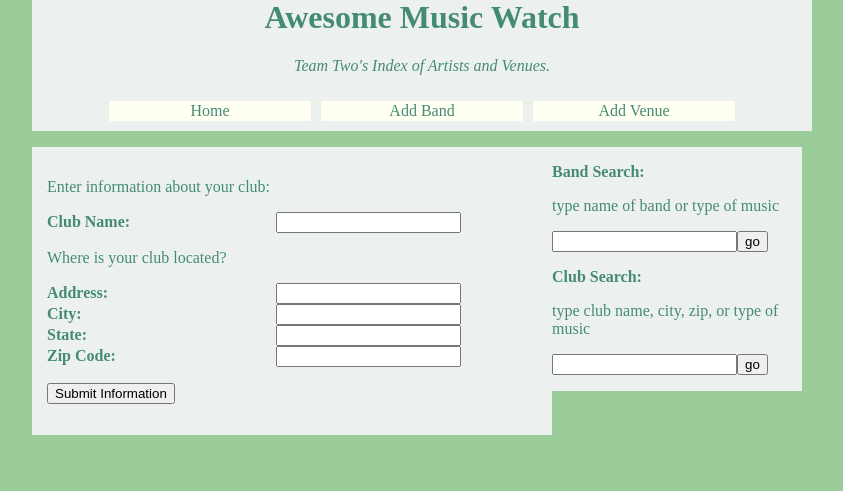
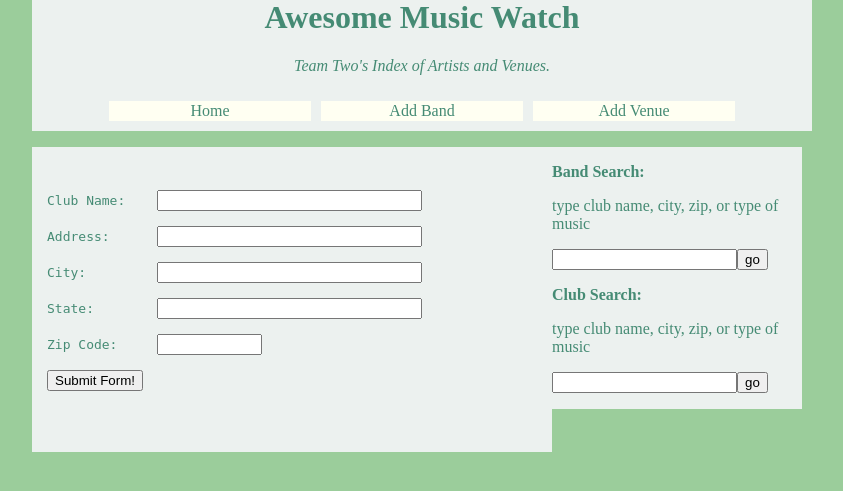
Before and after one commit to bcordova/teamTwo, a PHP site: page /addvenue.php in a window 1280 px wide. Shown: the part 41-532 px from the top of the page, without its empty margins (218-1061 px from the left). Run offline with PHP 8.4, Linux system fonts and the light colour scheme.

Commit message:
update venue

```diff
--- a/addvenue.php
+++ b/addvenue.php
@@ -1,46 +1,69 @@
-<html>
-<head>
-  <meta http-equiv="Content-Type" content="text/html; charset=utf-8" />
+<!DOCTYPE HTML PUBLIC "-//W3C//DTD HTML 4.0 Transitional//EN">
+<HTML>
+ <HEAD>
+ <meta http-equiv="Content-Type" content="text/html; charset=utf-8" />
   <title>Awesome Music Watch</title>
   <link rel="stylesheet" type="text/css" href="style.css" />
-</head>
-
-<div id="wrap">
-<body>
-
-<?php
-	include("header.php");
-
-?>
-
-<div id='main'>
-
-<p>Enter information about your club:</p>
-<form method="post" action="newVenue.php">
-    <label for="name">Club Name:</label>
-    <input type="text" id="name" name="name" /><br />
-	<p>Where is your club located?<p>
-	<label for="name">Address:</label>
-    <input type="text" id="address" name="address" /><br />
-	<label for="name">City:</label>
-    <input type="text" id="city" name="city" /><br />
-	<label for="name">State:</label>
-    <input type="text" id="state" name="state" /><br />
-	<label for="name">Zip Code:</label>
-    <input type="text" id="zipcode" name="zipcode" /><br />
-	<p></p>
-    <input type="submit" value="Submit Information" name="submit" />
-  </form>
+  <SCRIPT LANGUAGE="JavaScript">
 
 
-</div>
+function checkFields() {
+missinginfo = "";
+if (document.form.name.value == "") {
+missinginfo += "\n     -  Club Name";
+}
+if (document.form.address.value == "") {
+missinginfo += "\n     -  Address";
+}
+if (document.form.city.value == "") {
+missinginfo += "\n     -  City";
+}
+if (document.form.state.value == "") {
+missinginfo += "\n     -  State";
+}
+if(document.form.zip.value == "") {
+missinginfo += "\n     -  Zip Code";
+}
+
+if (missinginfo != "") {
+missinginfo ="_____________________________\n" +
+"You failed to correctly fill in your:\n" +
+missinginfo + "\n_____________________________" +
+"\nPlease re-enter and submit again!";
+alert(missinginfo);
+return false;
+}
+else return true;
+}
+
+</script>
+ </HEAD>
+<div id="wrap">
+ <BODY>
+ <?php include("header.php"); ?>
+ <div id="main">
+
+  <form method="post" form name=form action="newVenue.php" onSubmit="return checkFields();">
+
+<pre>
+
+Club Name:    <input type=text name="name" size=30>
+
+Address:      <input type=text name="address" size=30>
+
+City:         <input type=text name="city" size=30>
+
+State:        <input type=text name="state" size=30>
+
+Zip Code:     <input type=text name="zip" size=10>
+
+<input type=submit name="submit" value="Submit Form!">
 
 
-<?php
-	include("sidebar.php");
-
-?>
+</pre>
+</form>
 </div>
-
-</body>
-</html>
+<?php include("sidebar.php"); ?>
+</div>
+ </BODY>
+</HTML>
--- a/bandview.php
+++ b/bandview.php
@@ -19,6 +19,7 @@
 	include("db_connect.php");
 
 	$query = "select * from band where name like '$bandName'";
+
 	$result = mysqli_query($db, $query)
 	  or die("Error querying Database");
 
@@ -30,10 +31,9 @@
 	$labels = $row['labels'];
 	$bandMembers = $row['members'];
 
-	echo "<h4><em>$bandName</a><a href=\"addband.php?name=$bandName\" style='color: #CC0000; font-size: 10px'> EDIT </a>/<a href=\"addband.php?name=$bandName\" style='color: #CC0000; font-size: 10px'>   DELETE</a></em></h4>";
+	echo "<h4><em>$bandName</a><a href=\"addband.php?name=$bandName\" style='color: #CC0000; font-size: 10px'> EDIT </a>/<a href=\"deleteband.php?name=$bandName\" style='color: #CC0000; font-size: 10px'>   DELETE</a></em></h4>";
 	echo "<p><h5>Established:</h5> $estDate</p>";
 	echo "<p><h5>Genres:</h5>$bandGenre</p>";
-	echo "<p><h5>Year Formed:</h5>$estDate</p>";
 	echo "<p><h5>Band Members:</h5>$bandMembers</p>";
 	echo "<p><h5>Labels:</h5>$labels</p>";
 	echo "<p><h5>Website:</h5><a href=\"$website\">$website</a></p>";
--- a/index.php
+++ b/index.php
@@ -33,7 +33,7 @@
 	$estDate = $row['Year_Started'];
 	$website = $row['website'];
 
-	echo "<h4><em>$bandName</em></h4>";
+	echo "<h4><em><a href=\"bandview.php?name=$bandName\">$bandName</a></em></h4>";
 	echo "<p><h5>Established:</h5> $estDate</p>";
 	echo "<p><h5>Genres:</h5>$bandGenre</p>";
 	echo "<p><h5>Website:</h5><a href=\"$website\">$website</a></p>";
--- a/newVenue.php
+++ b/newVenue.php
@@ -25,6 +25,8 @@
 	$query = "select * from venue";
 	$result = mysqli_query($db, $query) or die( mysqli_error($db));
 
+	echo "<p>Current Venues On File:</p>";
+
 	echo "<table id=\"hor-minimalist-b\">\n<tr><th>Name</th><th>City</th><th>State</th><th>Zip Code</th><th>Address</th><th>\n\n";
 
   while($row = mysqli_fetch_array($result)) {
--- a/sidebar.php
+++ b/sidebar.php
@@ -5,8 +5,9 @@
 
 	include("db_connect.php");
 
-	echo '<p><b>Band Search:</b></p>';
-	echo '<p>type name of band or type of music</p>';
+
+echo '<p><b>Band Search:</b></p>';
+	echo '<p>type club name, city, zip, or type of music</p>';
 	echo '<form method="post" action="bandSearch.php">';
 	echo '<input type="text" id="searchbox" name="searchbox" />';
 	echo '<input type="submit" value="go" name="submit" />';
```
Also changed, not shown: addband.php (+5 -5 lines), bandSearch.php (+8 -8 lines), submitband.php (+3 -8 lines), hipster.jpg (deleted).
